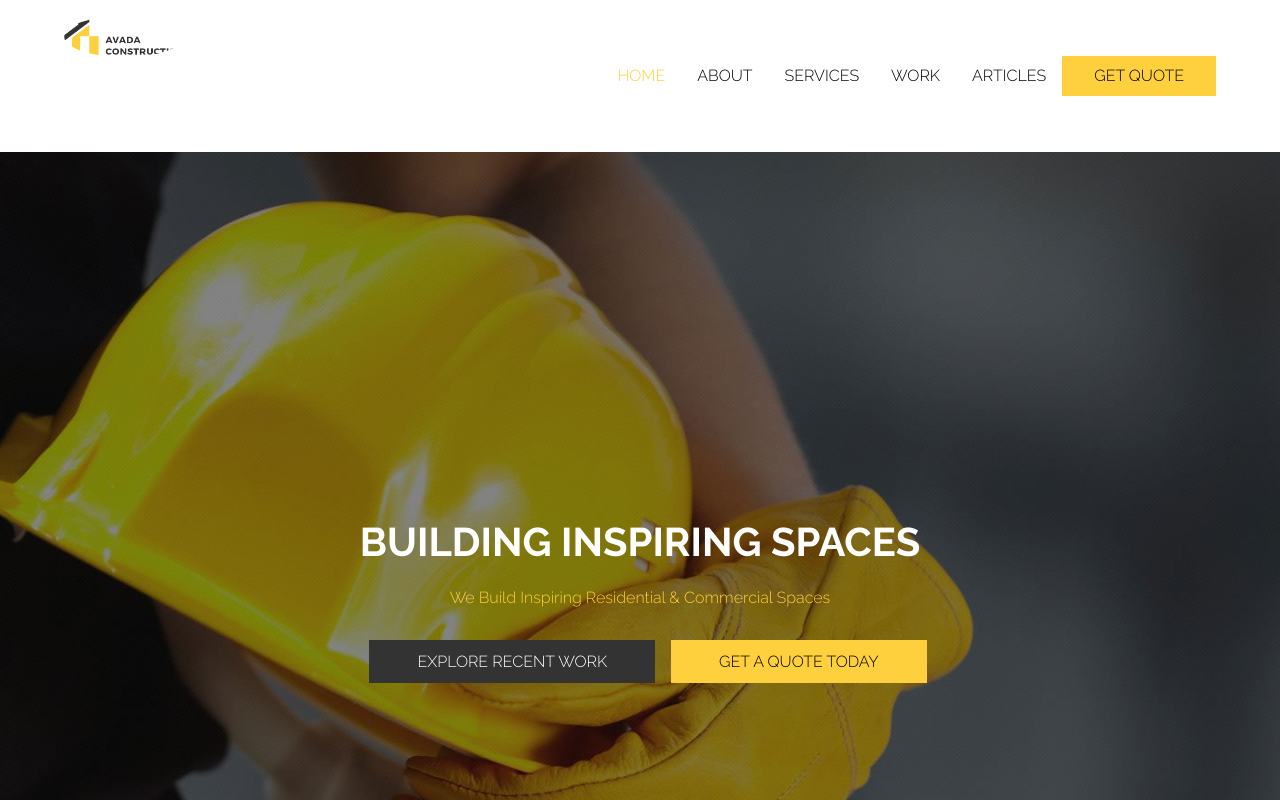
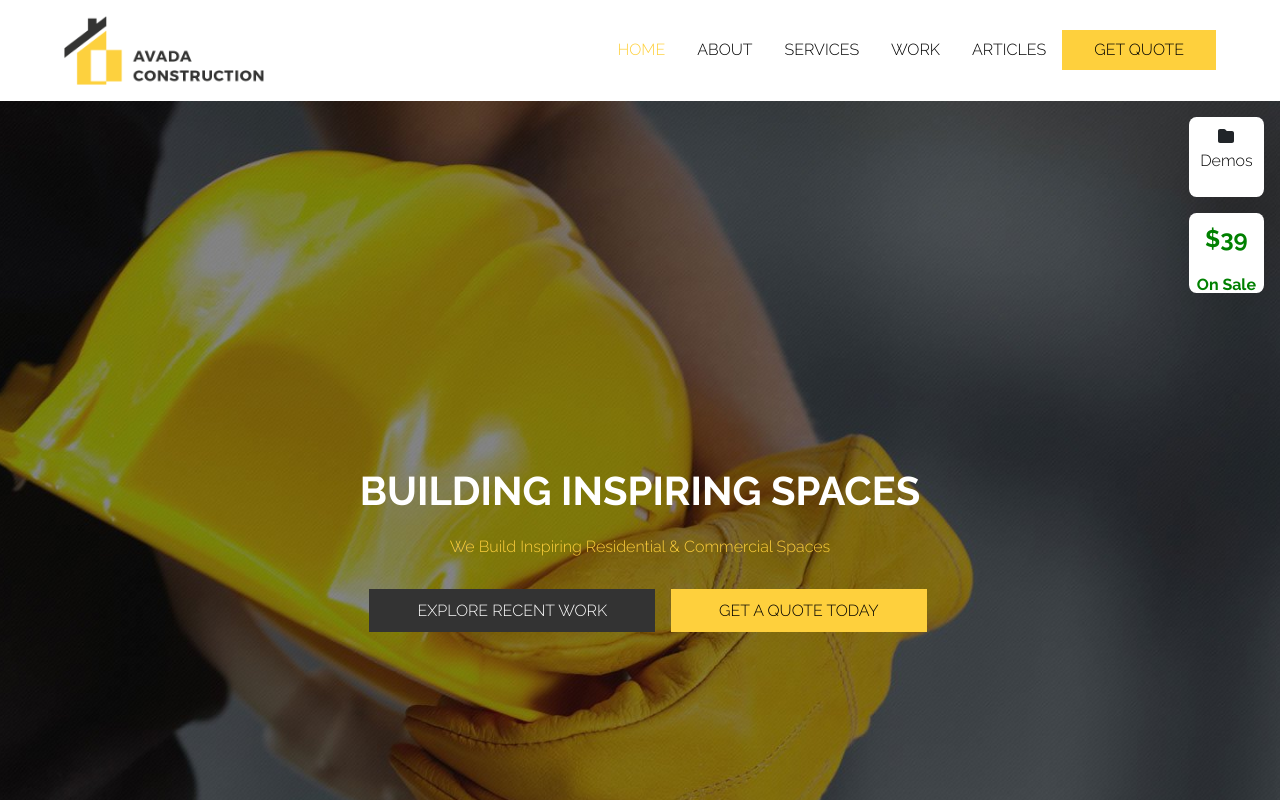
Before and after one commit to Matteogatto94/proj-html-vuejs, a Vue app: page / in a window 1280 px wide. Shown: the top 800 px of the page. Built offline with nearby package versions, Linux system fonts and the light colour scheme.

Commit message:
add image components in jumbotron

```diff
--- a/src/assets/scss/partials/_jumbotronQuote.scss
+++ b/src/assets/scss/partials/_jumbotronQuote.scss
@@ -69,3 +69,48 @@
         }
     }
 }
+
+.font_jumbo {
+    font-size: 1.5rem;
+}
+
+.jumbotron {
+    position: relative;
+}
+
+.logo_jumbo {
+    margin-top: 1rem;
+    margin-right: 1rem;
+    position: absolute;
+    right: 0;
+    top: 0;
+}
+
+.demos {
+    background-color: #FFFFFF;
+    padding: 0.5rem;
+    margin-bottom: 1rem;
+    border-radius: 10%;
+    height: 80px;
+
+    p {
+        color: black;
+    }
+}
+
+.dollars {
+    background-color: #FFFFFF;
+    padding: 0.5rem;
+    border-radius: 10%;
+    height: 80px;
+
+    span {
+        color: green;
+        font-weight: bold;
+    }
+
+    p {
+        color: green;
+        font-weight: bold;
+    }
+}
--- a/src/components/AppHeader.vue
+++ b/src/components/AppHeader.vue
@@ -32,7 +32,7 @@ export default {
 
 <template>
     <header id="site_header" class="d-flex justify-content-between">
-        <div class="logo">
+        <div class="logo_header">
             <img src="../assets/img/construction_logo_retina.png" alt="">
         </div>
 
--- a/src/components/JumbotronQuote.vue
+++ b/src/components/JumbotronQuote.vue
@@ -16,6 +16,17 @@ export default {
                 <div class="quote_today">
                     <a class="bg_yellow" href="#">Get a Quote Today</a>
                 </div>
+
+            </div>
+        </div>
+        <div class="logo_jumbo d-flex flex-column">
+            <div class="demos">
+                <font-awesome-icon icon="fa-solid fa-folder" />
+                <p>Demos</p>
+            </div>
+            <div class="dollars">
+                <p class="font_jumbo"><span>$</span>39</p>
+                <p>On Sale</p>
             </div>
         </div>
     </div>
--- a/src/main.js
+++ b/src/main.js
@@ -17,6 +17,8 @@ import { faTwitter } from '@fortawesome/free-brands-svg-icons'
 import { faFacebookF } from '@fortawesome/free-brands-svg-icons'
 import { faYoutube } from '@fortawesome/free-brands-svg-icons'
 import { faInstagram } from '@fortawesome/free-brands-svg-icons'
+import { faFolder } from '@fortawesome/free-solid-svg-icons'
+
 
 library.add(faBuilding)
 library.add(faUsers)
@@ -32,6 +34,7 @@ library.add(faTwitter)
 library.add(faFacebookF)
 library.add(faYoutube)
 library.add(faInstagram)
+library.add(faFolder)
 
 createApp(App)
     .component('font-awesome-icon', FontAwesomeIcon)
```
